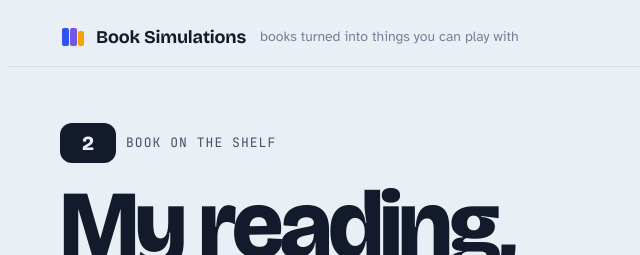
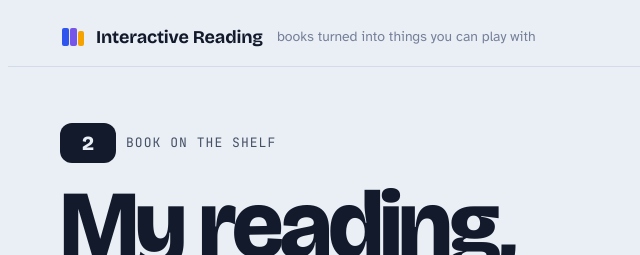
Before and after one commit to ikram98ai/interactive_reading, a plain HTML site: page index.html in a window 1280 px wide. Shown: the top 255 px of the page, 0-640 px from the left. Drawn offline with nearby package versions, Linux system fonts and the light colour scheme.

Commit message:
Renaming project from "Book Simulations" to "Interactive Reading"

```diff
--- a/index.html
+++ b/index.html
@@ -3,7 +3,7 @@
 <head>
 <meta charset="utf-8">
 <meta name="viewport" content="width=device-width, initial-scale=1, viewport-fit=cover">
-<title>Book Simulations</title>
+<title>Interactive Reading</title>
 <link rel="preconnect" href="https://fonts.googleapis.com">
 <link rel="preconnect" href="https://fonts.gstatic.com" crossorigin>
 <link rel="stylesheet" href="https://fonts.googleapis.com/css2?family=Atkinson+Hyperlegible:wght@400;700&family=Bricolage+Grotesque:opsz,wght@12..96,500..800&family=JetBrains+Mono:wght@400;700&display=swap">
@@ -22,7 +22,7 @@
 </head>
 <body>
 <header class="topbar"><div class="wrap">
-  <a class="brand" href="index.html" id="brand">Book Simulations</a>
+  <a class="brand" href="index.html" id="brand">Interactive Reading</a>
   <span class="where">books turned into things you can play with</span>
 </div></header>
 
```
Also changed, not shown: .github/workflows/deploy.yml, README.md.
